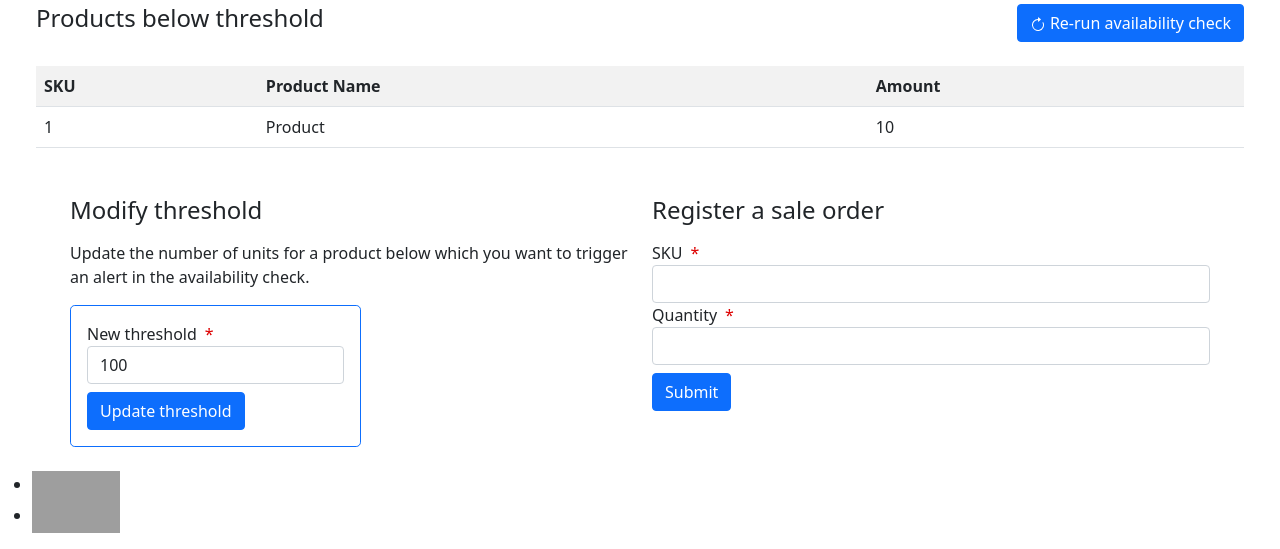
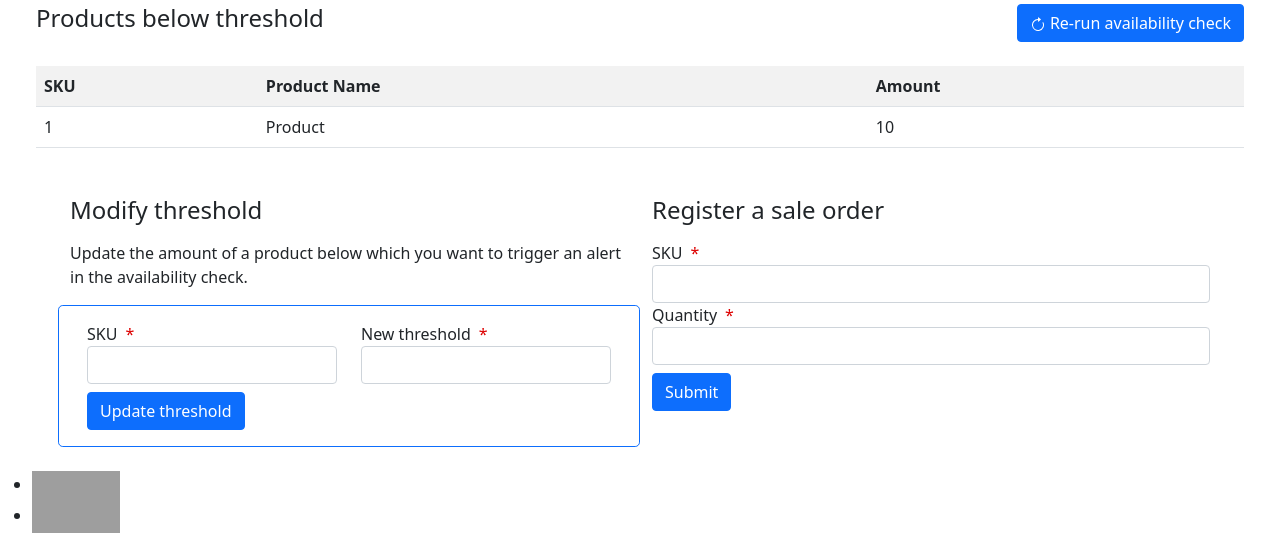
Before and after one commit to selinaes/TimeInv, a Flask app: template timeinv-code/templates/main.html in a window 1280 px wide. Shown: the part 368-917 px from the top of the page. Run offline with Flask 2, Linux system fonts and the light colour scheme; the template is opened without the code that fills it, so the values that code supplies are empty; grey boxes are pictures that could not be loaded.

Commit message:
added modify threshold & record sale forms, db modified but not yet handling error

```diff
--- a/timeinv-code/app.py
+++ b/timeinv-code/app.py
@@ -7,6 +7,7 @@ import cs304dbi as dbi
 import utils
 
 import random
+import datetime
 
 app.secret_key = 'your secret here'
 # replace that with a random key
@@ -23,16 +24,26 @@ app.config['MAX_CONTENT_LENGTH'] = 1*1024*1024 # 1 MB
 @app.route('/', methods = ['GET','POST'])
 def index():
     conn = dbi.connect()
-    results = [{'sku': 'tbd', 'title': "Product's Name", 'latesttime': 'DateTime', 'inventory': '0'}]
+    results = [{'sku': 'tbd', 'title': "Product's Name", 'latesttime': 'datetime', 'inventory': '0'}]
     # 'GET' is for filtering for threshold check
     if request.method == 'GET':
         if request.args.get('using') == 'sku':
             results = utils.inventory_by_sku(conn,request.args.get('number'))
         elif request.args.get('using') == 'threshold':
             results = utils.inventory_below_threshold(conn,request.args.get('number'))
-    # 'POST' is for recording new sales
-    # else:
-    #     results = utils.inventory_by_sku(conn,41)
+    # 'POST' is for 1.Modify Threshold 2.recording new sales
+    else:
+        if "threshold-form" in request.form:
+            threshold_data = {
+                'threshold': request.form['threshold'],
+                'sku': request.form['threshold-sku']}
+            utils.change_threshold(conn, threshold_data['sku'], threshold_data['threshold'])
+        elif "sale-form" in request.form:
+            sale_data = {
+                'amount': request.form['sale-quantity'],
+                'sku': request.form['sale-sku']}
+            # add logged-in staff detail & pass it to record_sale
+            utils.record_sale(conn, sale_data['sku'], sale_data['amount'], datetime.datetime.now(), 'ad1')
     return render_template('main.html',results = results)
 
 @app.route('/products', methods = ['GET', 'POST'])
--- a/timeinv-code/templates/main.html
+++ b/timeinv-code/templates/main.html
@@ -88,28 +88,30 @@
             <div class="col">
                 <h2 class="h4 pb-2">Modify threshold</h2>
                 <p>
-                    Update the number of units for a product below which you want to trigger an alert
-                    in the availability check.
+                    Update the amount of a product below which you want to trigger an alert in the availability check.
                 </p>
-                <div class="border border-primary rounded-3 p-3 fit-content">
-                    <form>
-                        <label for="threshold" class="control-label">New threshold</label>
-                        <!-- Hard-coding value of input for now-->
-                        <input type="number" class="form-control" id="threshold" name="threshold" value="100"
-                            required />
-                        <button type="submit" class="btn btn-primary mt-2">Update threshold</button>
-                    </form>
-                </div>
+                <form class="form-horizontal" method="POST" action="{{url_for('index')}}">
+                    <div class="row border border-primary rounded-3 p-3 fit-content">
+                        <div class="col">
+                            <label for="threshold-sku" class="control-label">SKU</label>
+                            <input type="number" class="form-control" id="threshold-sku" name="threshold-sku" required />
+                            <button type="submit" name="threshold-form" class="btn btn-primary mt-2">Update threshold</button>
+                        </div>
+                        <div class="col">
+                            <label for="threshold" class="control-label">New threshold</label>
+                            <input type="number" class="form-control" id="threshold" name="threshold" required />
+                        </div>
+                    </div>
+                </form>
             </div>
             <div class="col">
                 <h2 class="h4 pb-2">Register a sale order</h2>
-                <form>
+                <form method="POST" action="{{url_for('index')}}">
                     <label for="sale-sku" class="control-label">SKU</label>
                     <input type="number" class="form-control" id="sale-sku" name="sale-sku" required />
                     <label for="sale-quantity" class="control-label">Quantity</label>
                     <input type="number" class="form-control" id="sale-quantity" name="sale-quantity" required />
-
-                    <button type="button" class="btn btn-primary mt-2">Submit</button>
+                    <button type="submit" name="sale-form" class="btn btn-primary mt-2">Submit</button>
                 </form>
             </div>
         </div>
```
Also changed, not shown: timeinv-code/utils.py (+21 -0 lines).
